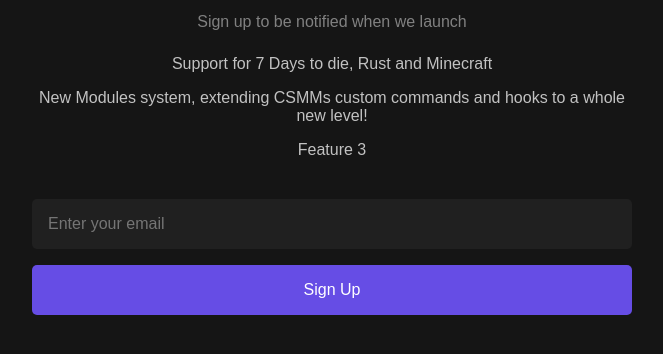
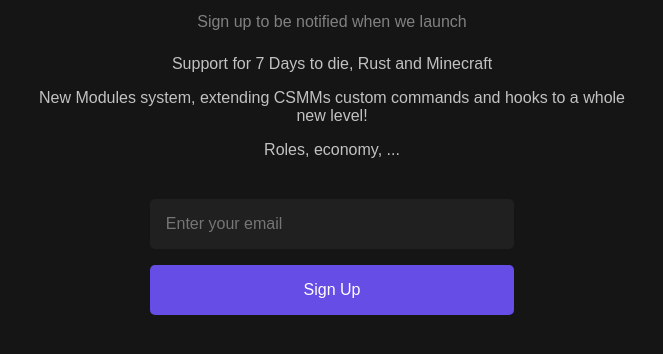
Before and after one commit to gettakaro/homepage, a plain HTML site: page index.html in a window 1280 px wide. Shown: the part 284-638 px from the top of the page, without its empty margins (308-971 px from the left). Drawn offline with Linux system fonts and the light colour scheme.

Commit message:
feat: add netlify form

```diff
--- a/index.html
+++ b/index.html
@@ -103,11 +103,13 @@
     <ul>
       <li>Support for 7 Days to die, Rust and Minecraft</li>
       <li>New Modules system, extending CSMMs custom commands and hooks to a whole new level!</li>
-      <li>Feature 3</li>
+      <li>Roles, economy, ...</li>
     </ul>
     <div class="inputContainer">
-      <input type="email" id="email" name="email" placeholder="Enter your email">
-      <input type="submit" value="Sign Up">
+      <form name="contact" method="POST" data-netlify="true">
+        <input type="email" id="email" name="email" placeholder="Enter your email">
+        <input type="submit" value="Sign Up">
+      </form>
     </div>
   </div>
 </body>
```
